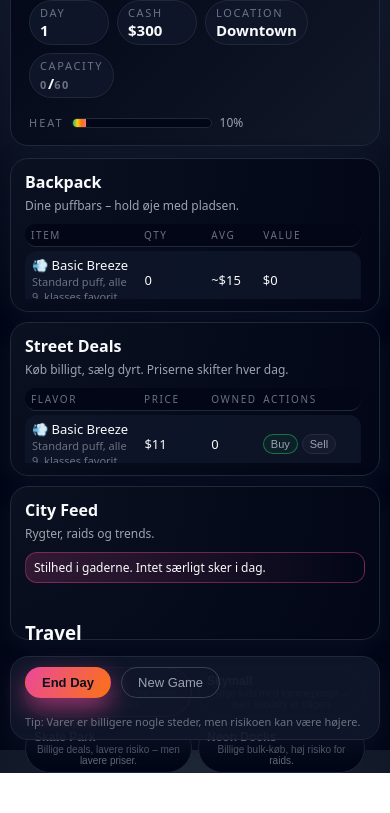
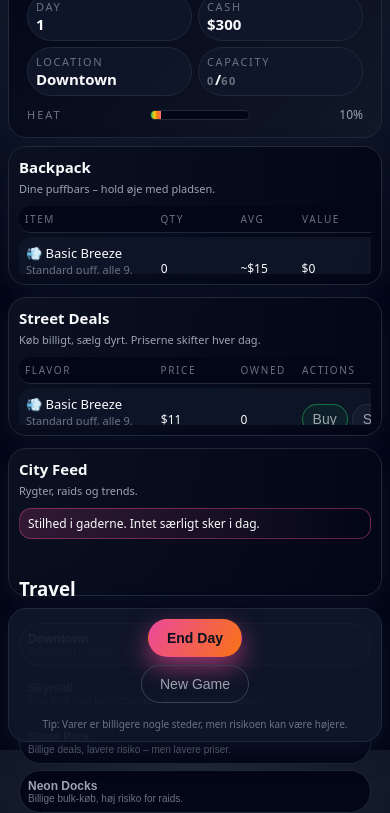
Before and after one commit to arkilstsko/Puffbar, a plain HTML site: page index.html in a window 390 px wide. Shown: the part 94-907 px from the top of the page. Before the commit the page ends 867 px from the top, so only its background shows below. Drawn offline with Linux system fonts and the light colour scheme.

Commit message:
Update style.css

```diff
--- a/style.css
+++ b/style.css
@@ -497,3 +497,123 @@ body {
     margin-top: 6px;
   }
 }
+
+/* ============================================= */
+/* =========== MOBILE OPTIMIZATION ============= */
+/* ============================================= */
+
+@media (max-width: 760px) {
+
+  #game-root {
+    padding: 8px;
+    gap: 8px;
+  }
+
+  #game-header {
+    flex-direction: column;
+    align-items: stretch;
+    gap: 10px;
+  }
+
+  .header-stats {
+    width: 100%;
+    display: grid;
+    grid-template-columns: repeat(2, 1fr);
+    gap: 6px;
+  }
+
+  .stat-pill {
+    padding: 6px 8px;
+    min-width: unset;
+  }
+
+  .risk-bar-wrapper {
+    width: 100%;
+    justify-content: space-between;
+  }
+
+  .risk-bar {
+    width: 100px;
+  }
+
+  /* MAIN LAYOUT STACKED */
+  #game-layout {
+    display: flex;
+    flex-direction: column;
+    gap: 12px;
+  }
+
+  .panel {
+    padding: 10px;
+  }
+
+  .panel h2 {
+    font-size: 15px;
+  }
+
+  .panel-subtitle {
+    font-size: 11px;
+  }
+
+  /* TABLES SCROLLABLE */
+  .table-list {
+    overflow-x: auto;
+  }
+
+  .table-row,
+  .table-header {
+    min-width: 400px;
+    font-size: 12px;
+    padding: 6px;
+  }
+
+  /* LOCATION BUTTONS */
+  .location-buttons {
+    display: flex;
+    flex-direction: column;
+    gap: 6px;
+  }
+
+  .location-btn {
+    width: 100%;
+    padding: 8px;
+  }
+
+  /* FOOTER MOBILE */
+  #game-footer {
+    flex-direction: column;
+    gap: 8px;
+  }
+
+  .footer-tip {
+    text-align: center;
+    font-size: 10px;
+    margin-left: 0 !important;
+  }
+
+  /* BUTTONS BIGGER FOR TOUCH */
+  .primary-btn,
+  .ghost-btn,
+  .row-btn {
+    font-size: 14px;
+    padding: 10px 18px;
+  }
+
+  .row-btn {
+    padding: 6px 10px;
+  }
+
+  /* MODAL MOBILE */
+  #modal-window {
+    width: 92vw;
+    padding: 16px;
+  }
+
+  #modal-window h2 {
+    font-size: 17px;
+  }
+
+  #modal-body {
+    font-size: 13px;
+  }
+}
```
